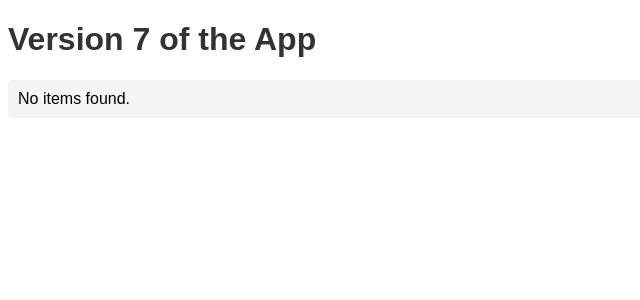
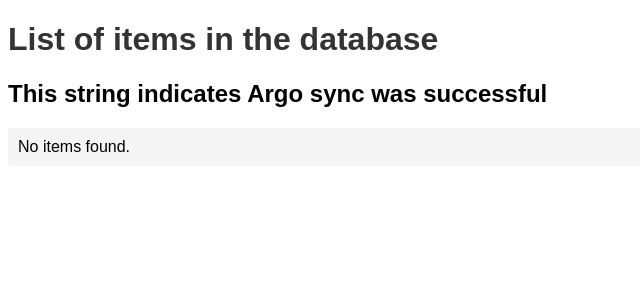
Before and after one commit to PranayV66/flask-kubernetes-app, a Flask app: page / in a window 1280 px wide. Shown: the top 300 px of the page, without its empty margins (0-640 px from the left). Run offline with Flask 2, Linux system fonts and the light colour scheme; data that the repository does not hold is empty.

Commit message:
Another attempt at ci-cd

```diff
--- a/frontend/templates/index.html
+++ b/frontend/templates/index.html
@@ -5,7 +5,8 @@
     <link rel="stylesheet" href="{{ url_for('static', filename='style.css') }}">
 </head>
 <body>
-    <h1>Version 7 of the App</h1>
+    <h1>List of items in the database</h1>
+    <h2>This string indicates Argo sync was successful</h2>
     <ul>
         {% for item in items %}
             <li>{{ item.name }}: {{ item.value }}</li>
```
